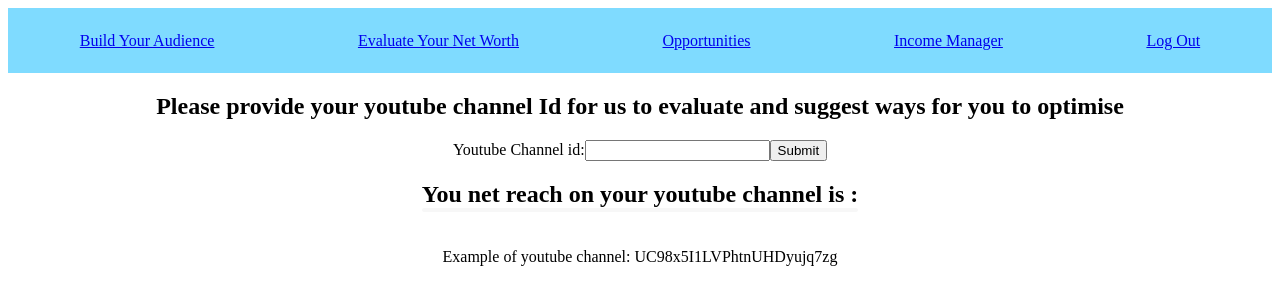
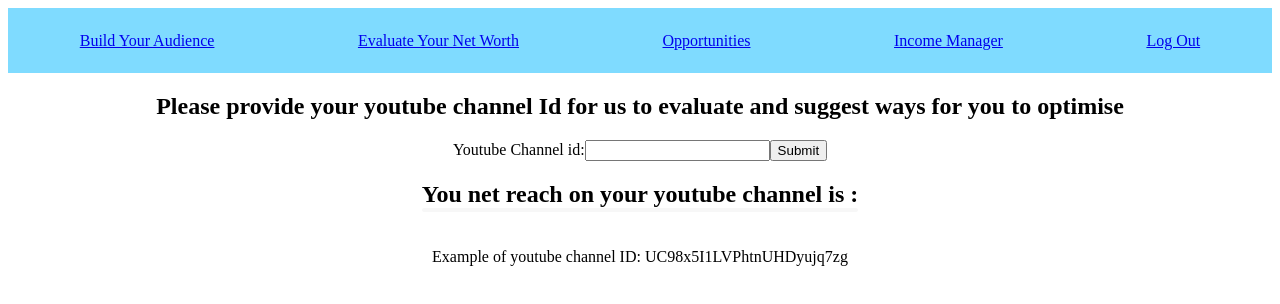
Before and after one commit to tundeaji1232/kwad, a React (Create React App) app in the folder client/: page /socialEvaluate in a window 1280 px wide. Shown: the top 304 px of the page. Built offline with nearby package versions, Linux system fonts and the light colour scheme; no server answers.

Commit message:
added to text in social evaluate

```diff
--- a/client/src/components/SocialEvaluate/SocialEvaluateContainer.js
+++ b/client/src/components/SocialEvaluate/SocialEvaluateContainer.js
@@ -76,7 +76,7 @@ align-items:center;
             <div><h2>You net reach on your youtube channel is :
                 <DivResult>{subscriberCount}</DivResult>
                 </h2></div>
-            <p>Example of youtube channel: UC98x5I1LVPhtnUHDyujq7zg</p>
+            <p>Example of youtube channel ID: UC98x5I1LVPhtnUHDyujq7zg</p>
             </DivSocialContainer>
             </div>
         )
```
